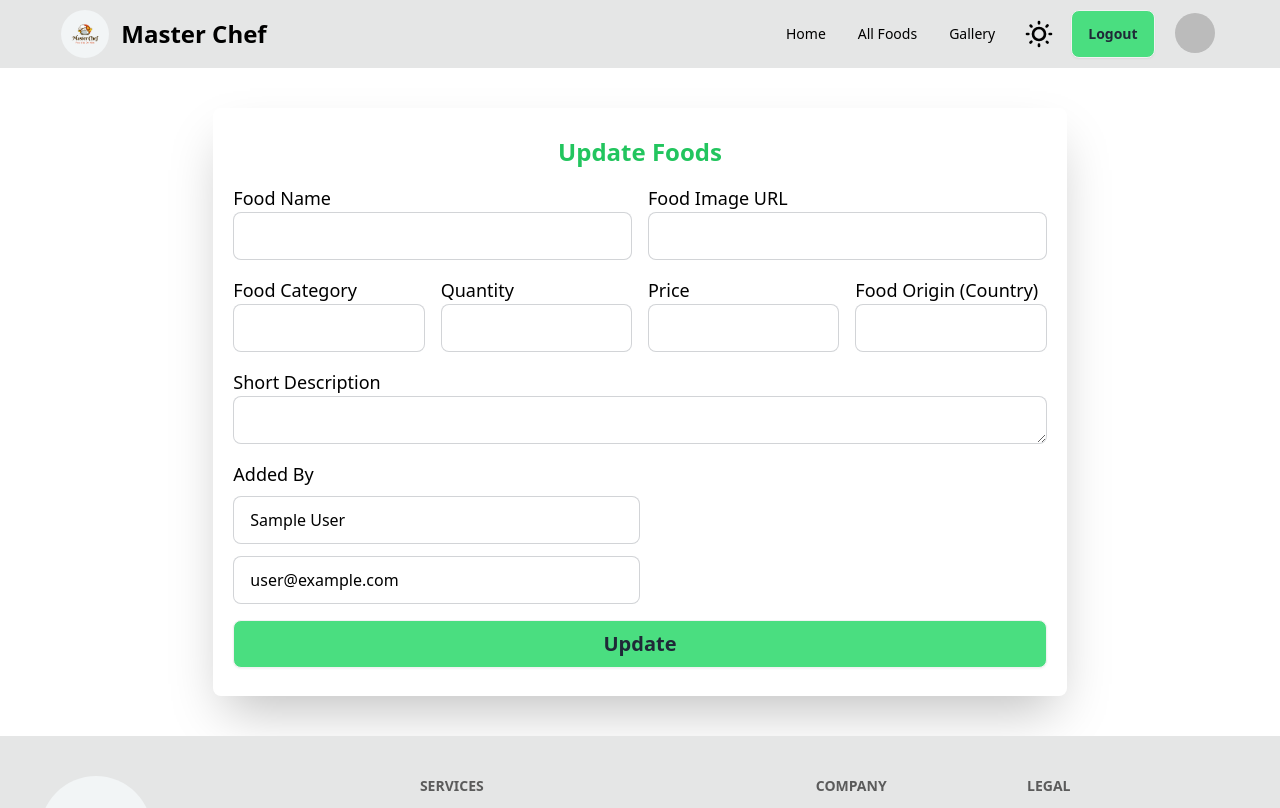
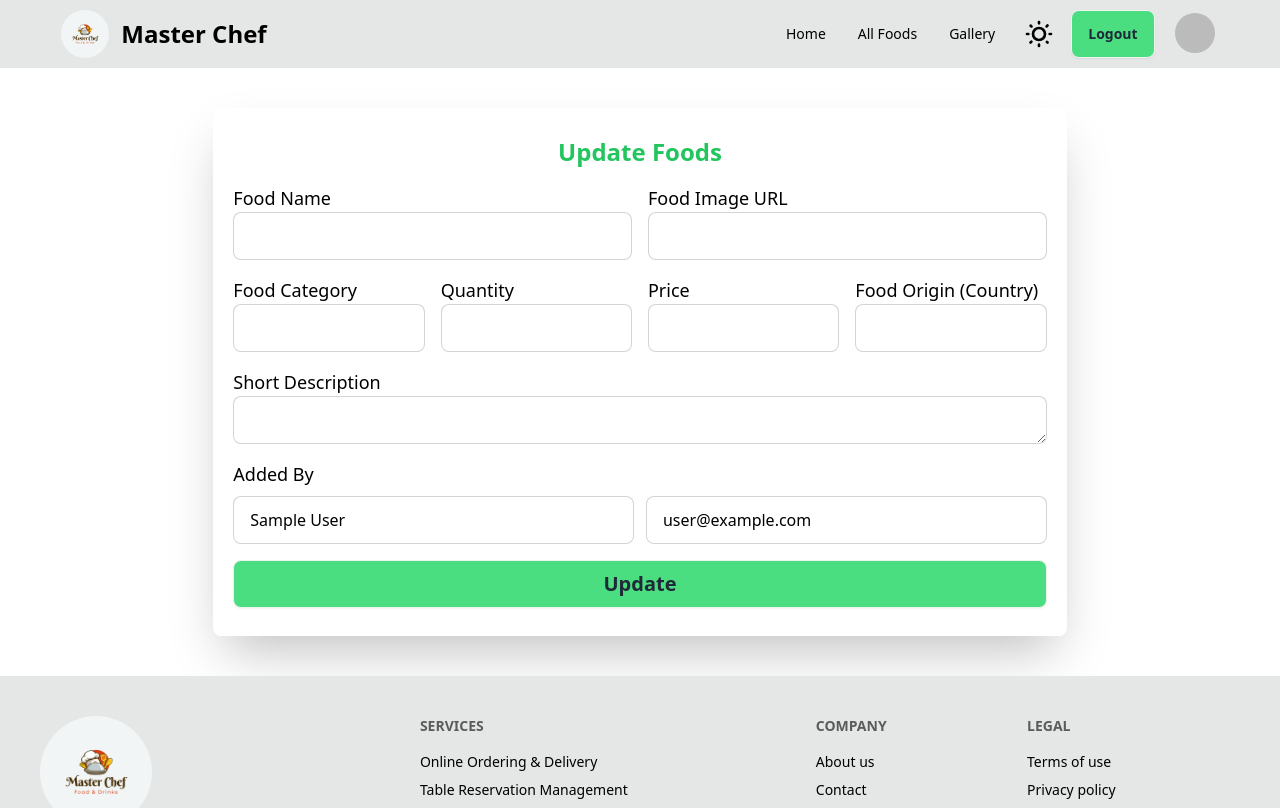
Before and after one commit to safin33221/Restaurant-Mangement-client-side, a React (Vite) app: page /upadate-food/1 in a window 1280 px wide. Shown: the top 808 px of the page. Built offline with nearby package versions, Linux system fonts and the light colour scheme; no server answers; sample sign-in values are in the browser's storage.

Commit message:
fixed some design related iseuse on updatefood page

```diff
--- a/src/Pages/MyFood/MyFoods.jsx
+++ b/src/Pages/MyFood/MyFoods.jsx
@@ -111,7 +111,7 @@ const MyFoods = () => {
                                             {
                                                 myFoods.map(food => <tr key={food._id} >
                                                     <td className='px-4 py-4 text-sm   whitespace-nowrap'>
-                                                        <img src={food.foodImage} className="w-20 rounded-lg" alt="" />
+                                                        <img src={food.foodImage} className="w-20 h-16 rounded-lg" alt="" />
                                                     </td>
 
                                                     <td className='px-4 py-4 text-sm   whitespace-nowrap'>
--- a/src/Pages/MyOrders/MyOrders.jsx
+++ b/src/Pages/MyOrders/MyOrders.jsx
@@ -117,7 +117,7 @@ const MyOrders = () => {
                                             {
                                                 myFoods.map(food => <tr key={food._id} >
                                                     <td className='px-4 py-4 text-sm   whitespace-nowrap'>
-                                                        <img src={food.foodImage} className="w-20 rounded-lg" alt="loading" />
+                                                        <img src={food.foodImage} className="w-20 h-16 rounded-lg" alt="loading" />
                                                     </td>
 
                                                     <td className='px-4 py-4 text-sm   whitespace-nowrap'>
--- a/src/Pages/Update/UpdateFood.jsx
+++ b/src/Pages/Update/UpdateFood.jsx
@@ -134,7 +134,7 @@ const UpdateFood = () => {
 
                     <div className="flex flex-col col-span-12 space-y-2">
                         <label className="text-lg ">Added By</label>
-                        <div className="flex flex-col gap-3">
+                        <div className="flex flex-col md:flex-row gap-3">
                             <input
                                 type="text"
                                 name='name'
```
